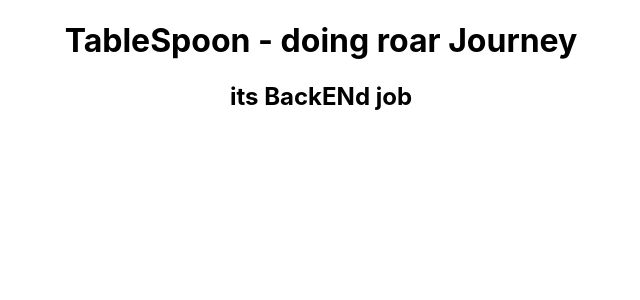
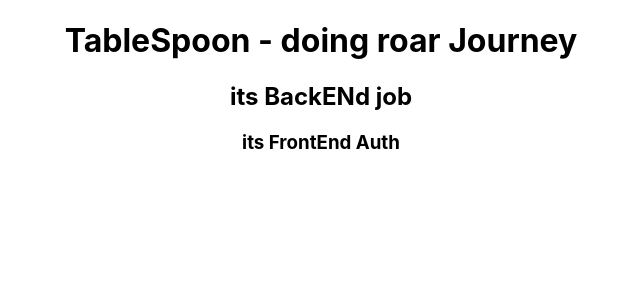
Before and after one commit to MorsalinKausar043/tablespoon-team26-client, a React (Create React App) app: page / in a window 1280 px wide. Shown: the top 300 px of the page, without its empty margins (319-959 px from the left). Built offline with nearby package versions, Linux system fonts and the light colour scheme.

Commit message:
from front

```diff
--- a/src/App.js
+++ b/src/App.js
@@ -5,7 +5,10 @@ function App() {
   return (
     <div className="App">
       <h1>TableSpoon - doing roar Journey</h1>
+
       <h2>its BackENd job</h2>
+
+      <h3>its FrontEnd Auth</h3>
     </div>
   );
 }
```
